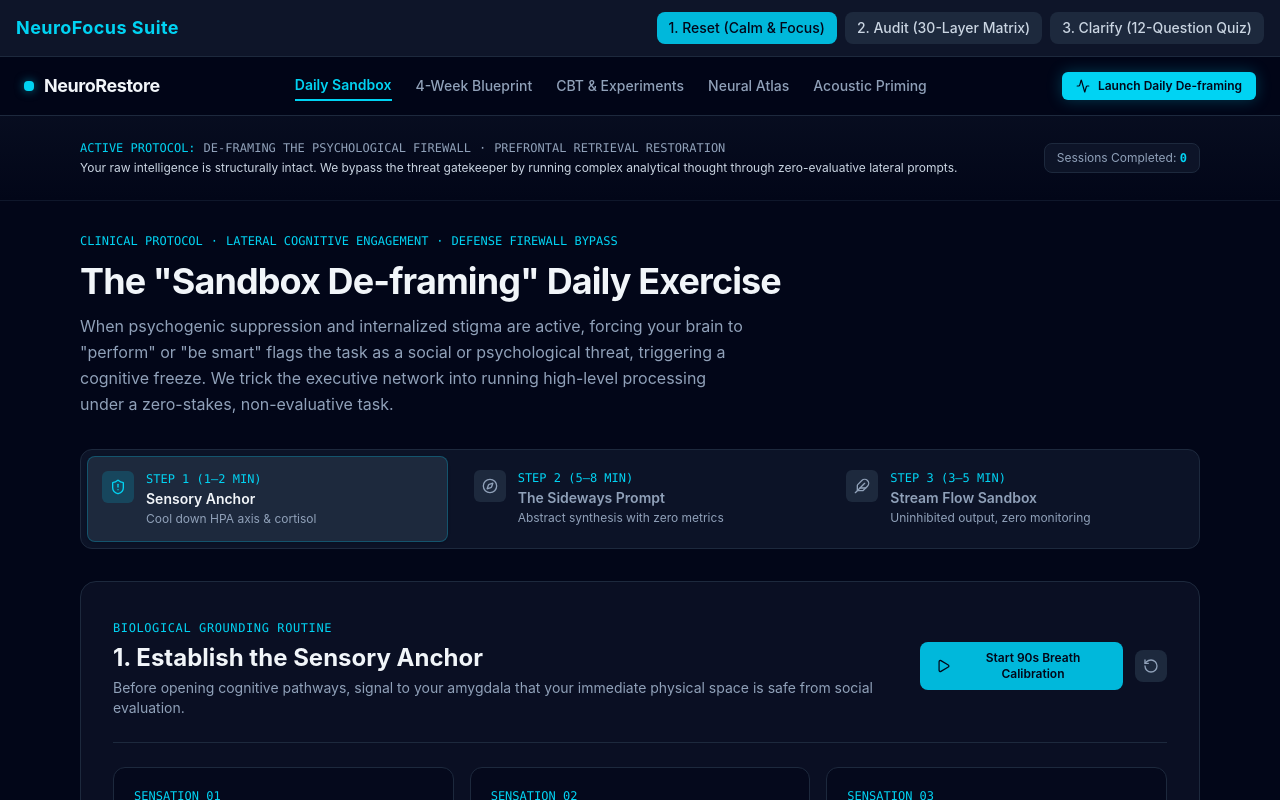
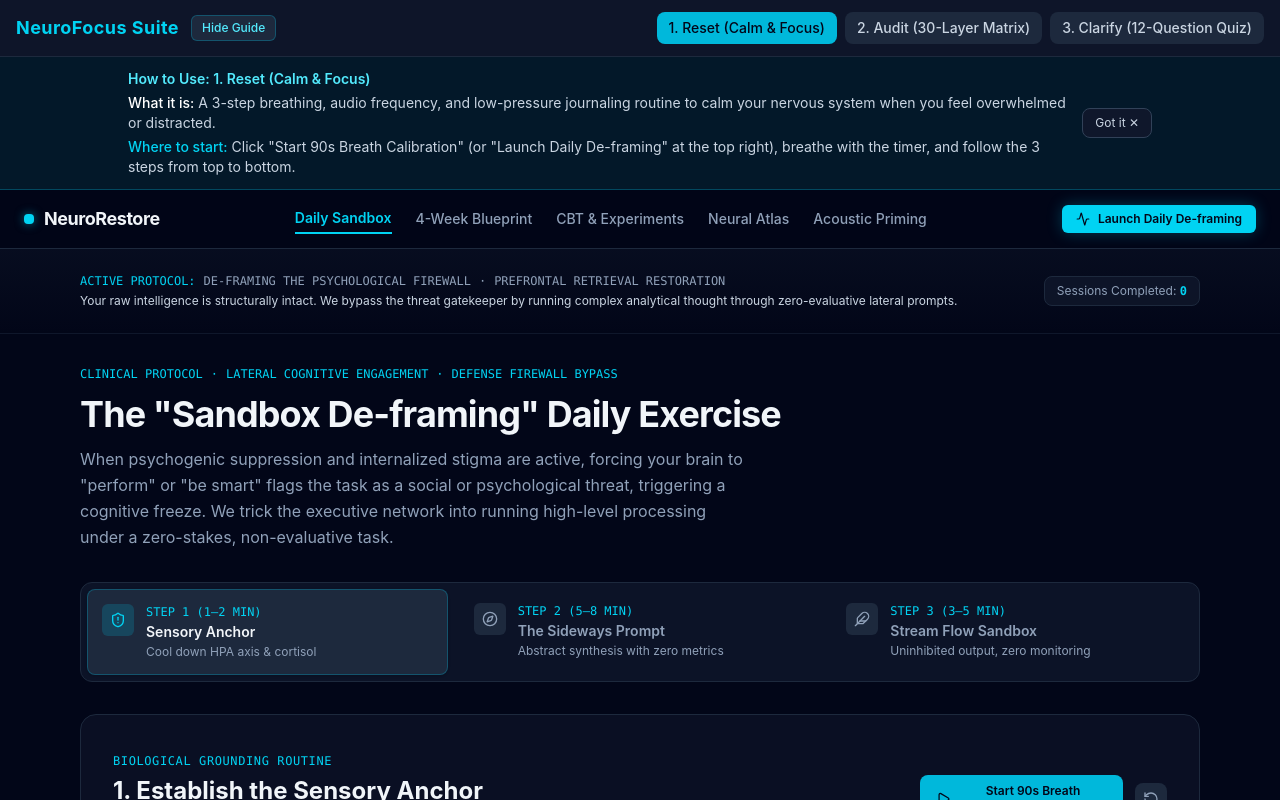
Before and after one commit to anthonymb167-code/neurofocus-suite-1, a React (Vite) app: page / in a window 1280 px wide. Shown: the top 800 px of the page. Built offline with nearby package versions, Linux system fonts and the light colour scheme.

Commit message:
Add plain-English How to Use guide banner

```diff
--- a/src/App.tsx
+++ b/src/App.tsx
@@ -3,16 +3,46 @@ import NeuroRestoreApp from './apps/neurorestore/src/App';
 import RsgApp from './apps/rsg/src/App';
 import MindMeldApp from './apps/mind-meld/src/App';
 
+const TAB_GUIDES = {
+  reset: {
+    title: 'How to Use: 1. Reset (Calm & Focus)',
+    what: 'A 3-step breathing, audio frequency, and low-pressure journaling routine to calm your nervous system when you feel overwhelmed or distracted.',
+    start: 'Click "Start 90s Breath Calibration" (or "Launch Daily De-framing" at the top right), breathe with the timer, and follow the 3 steps from top to bottom.',
+  },
+  audit: {
+    title: 'How to Use: 2. Audit (30-Layer Matrix)',
+    what: 'A structured mental checklist that breaks human thinking into 30 specific skills—from basic logic and senses up to intuition and pattern recognition.',
+    start: 'Click "Launch 60s Audit" in the top right for a quick 1-minute check-in, or click "Inspect Layer →" on any skill card below to open its exercise.',
+  },
+  clarify: {
+    title: 'How to Use: 3. Clarify (12-Question Quiz)',
+    what: 'A 12-question self-reflection diagnostic that cuts through social noise and overthinking to reveal what actually energizes you.',
+    start: 'Read Question 01 in the center card, type your honest answer into the response box, and click "Next Question >" to work through all 12 prompts.',
+  },
+};
+
 export default function App() {
   const [activeTab, setActiveTab] = useState<'reset' | 'audit' | 'clarify'>('reset');
+  const [showGuide, setShowGuide] = useState(true);
+
+  const guide = TAB_GUIDES[activeTab];
 
   return (
     <div className="min-h-screen bg-slate-950 text-slate-100 flex flex-col">
       <nav className="sticky top-0 z-50 bg-slate-900/95 backdrop-blur border-b border-slate-800 px-4 py-3 flex flex-wrap items-center justify-between gap-3">
-        <div className="font-bold text-lg tracking-wide text-cyan-400">
-          NeuroFocus Suite
+        <div className="flex items-center gap-3">
+          <span className="font-bold text-lg tracking-wide text-cyan-400">
+            NeuroFocus Suite
+          </span>
+          <button
+            onClick={() => setShowGuide(!showGuide)}
+            className="px-2.5 py-1 rounded-md text-xs font-medium bg-slate-800 text-cyan-300 border border-cyan-500/30 hover:bg-slate-700 transition"
+          >
+            {showGuide ? 'Hide Guide' : '? How to Use'}
+          </button>
         </div>
-        <div className="flex gap-2">
+
+        <div className="flex flex-wrap gap-2">
           <button
             onClick={() => setActiveTab('reset')}
             className={`px-3 py-1.5 rounded-lg text-sm font-medium transition ${
@@ -46,6 +76,28 @@ export default function App() {
         </div>
       </nav>
 
+      {showGuide && (
+        <div className="bg-cyan-950/40 border-b border-cyan-500/30 px-4 py-3 text-sm">
+          <div className="max-w-5xl mx-auto flex flex-col sm:flex-row sm:items-center justify-between gap-3">
+            <div className="space-y-1">
+              <div className="font-semibold text-cyan-300">{guide.title}</div>
+              <p className="text-slate-300">
+                <span className="font-medium text-white">What it is:</span> {guide.what}
+              </p>
+              <p className="text-slate-300">
+                <span className="font-medium text-cyan-400">Where to start:</span> {guide.start}
+              </p>
+            </div>
+            <button
+              onClick={() => setShowGuide(false)}
+              className="self-start sm:self-center shrink-0 px-3 py-1.5 rounded-lg bg-slate-900 text-slate-300 hover:text-white border border-slate-700 text-xs"
+            >
+              Got it ✕
+            </button>
+          </div>
+        </div>
+      )}
+
       <main className="flex-1">
         {activeTab === 'reset' && <NeuroRestoreApp />}
         {activeTab === 'audit' && <RsgApp />}
```
